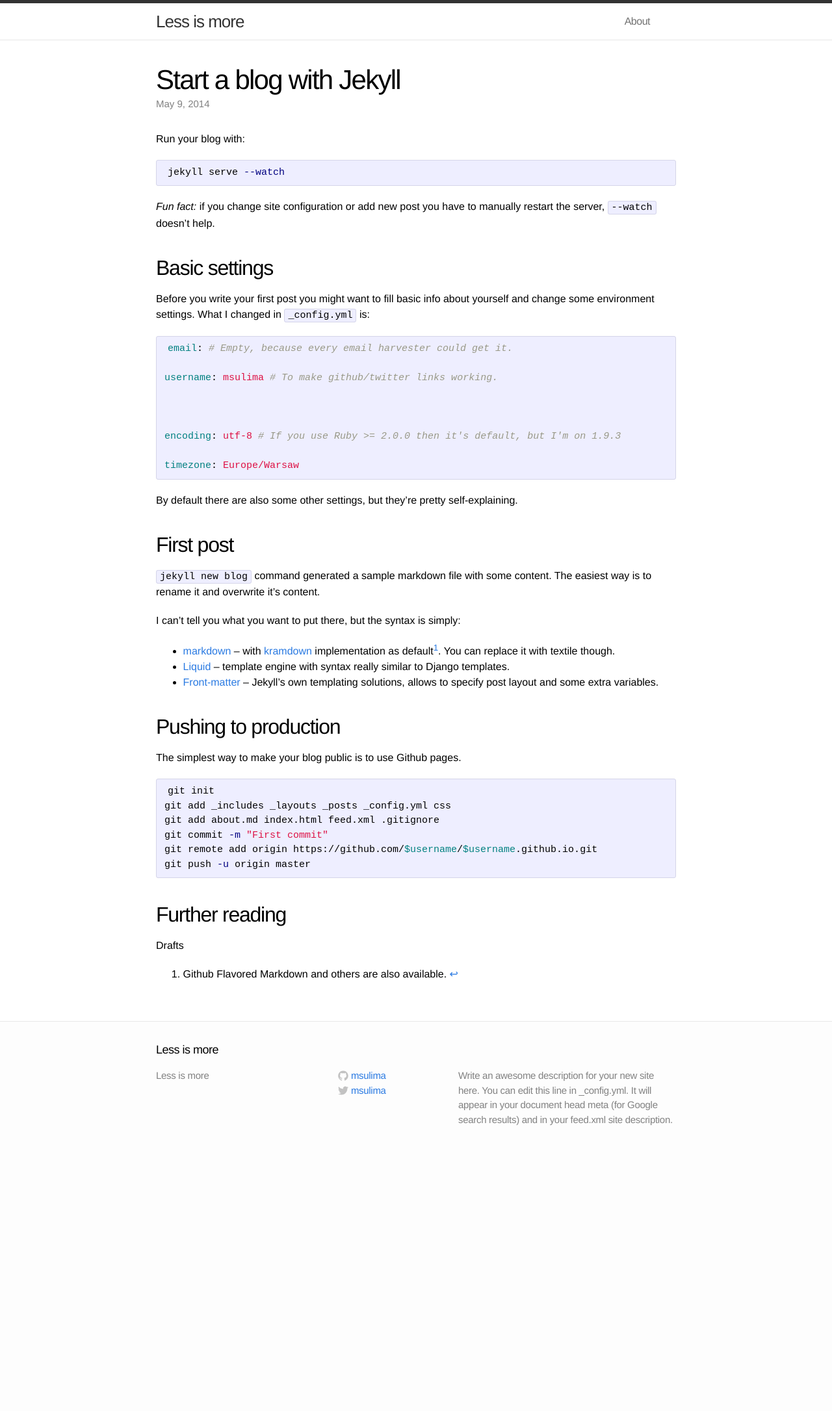
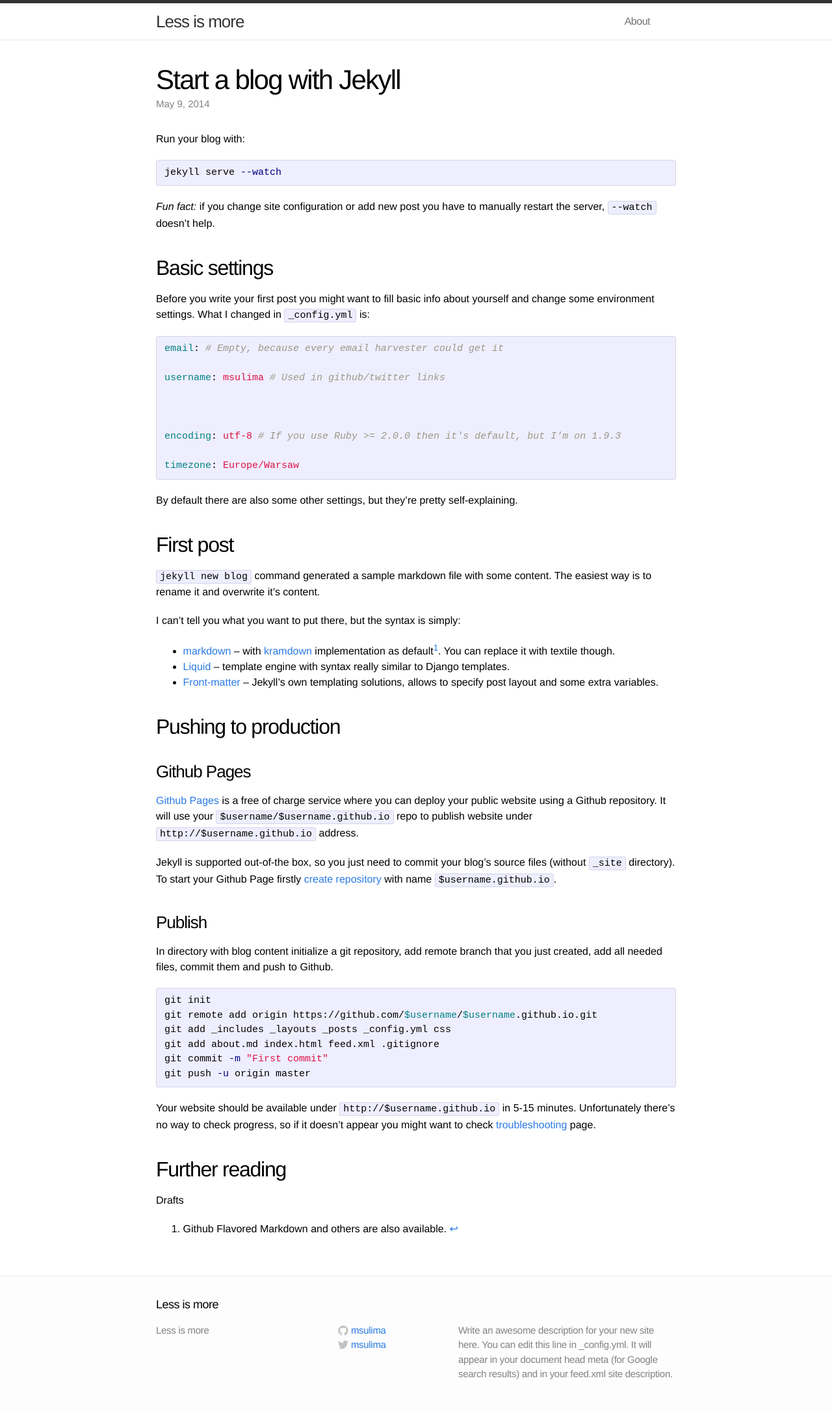
Before and after one commit to msulima/msulima.github.io, a Jekyll site: the page built from _posts/2014-05-09-start-a-blog-with-jekyll.markdown, in a window 1280 px wide. Shown: the whole page at 65% size. Built offline with Jekyll 4.4.1, drawn with Linux system fonts in a browser that asks for light colours; before the commit the page ends 1779 px from its top, so only the background shows below that.

Commit message:
Github Pages description, CSS fixes

```diff
--- a/_posts/2014-05-09-start-a-blog-with-jekyll.markdown
+++ b/_posts/2014-05-09-start-a-blog-with-jekyll.markdown
@@ -17,15 +17,14 @@
 Before you write your first post you might want to fill basic info about yourself and change some environment settings. What I changed in `_config.yml` is:
 
 {% highlight yaml %}
-email: # Empty, because every email harvester could get it.
-username: msulima # To make github/twitter links working.
+email: # Empty, because every email harvester could get it
+username: msulima # Used in github/twitter links
 
 encoding: utf-8 # If you use Ruby >= 2.0.0 then it's default, but I'm on 1.9.3
 timezone: Europe/Warsaw
 {% endhighlight %}
 
 By default there are also some other settings, but they're pretty self-explaining.
-
 
 ## First post
 
@@ -39,16 +38,26 @@
 
 ## Pushing to production
 
-The simplest way to make your blog public is to use Github pages.
+### Github Pages
+
+[Github Pages][github-pages] is a free of charge service where you can deploy your public website using a Github repository. It will use your `$username/$username.github.io` repo to publish website under `http://$username.github.io` address.
+
+Jekyll is supported out-of-the box, so you just need to commit your blog's source files (without `_site` directory). To start your Github Page firstly [create repository] with name `$username.github.io`.
+
+### Publish
+
+In directory with blog content initialize a git repository, add remote branch that you just created, add all needed files, commit them and push to Github.
 
 {% highlight bash %}
 git init
+git remote add origin https://github.com/$username/$username.github.io.git
 git add _includes _layouts _posts _config.yml css
 git add about.md index.html feed.xml .gitignore
 git commit -m "First commit"
-git remote add origin https://github.com/$username/$username.github.io.git
 git push -u origin master
 {% endhighlight %}
+
+Your website should be available under `http://$username.github.io` in 5-15 minutes. Unfortunately there's no way to check progress, so if it doesn't appear you might want to check [troubleshooting] page.
 
 ## Further reading
 
@@ -58,5 +67,8 @@
 [kramdown]:     http://kramdown.gettalong.org/
 [Liquid]:       http://docs.shopify.com/themes/liquid-basics
 [Front-matter]: http://jekyllrb.com/docs/frontmatter/
+[create repository]: https://github.com/new
+[troubleshooting]: https://help.github.com/articles/troubleshooting-github-pages-build-failures
+[github-pages]: https://help.github.com/articles/troubleshooting-github-pages-build-failures
 
 [^markdown]: Github Flavored Markdown and others are also available.
--- a/css/main.css
+++ b/css/main.css
@@ -236,7 +236,8 @@
   font-size: 15px;
 }
 
-.post code { padding: 1px 5px; }
+.post code { padding: 1px 5px }
+.post pre code { padding: 1px 0; }
 
 .post ul,
 .post ol { margin-left: 1.35em; }
```
